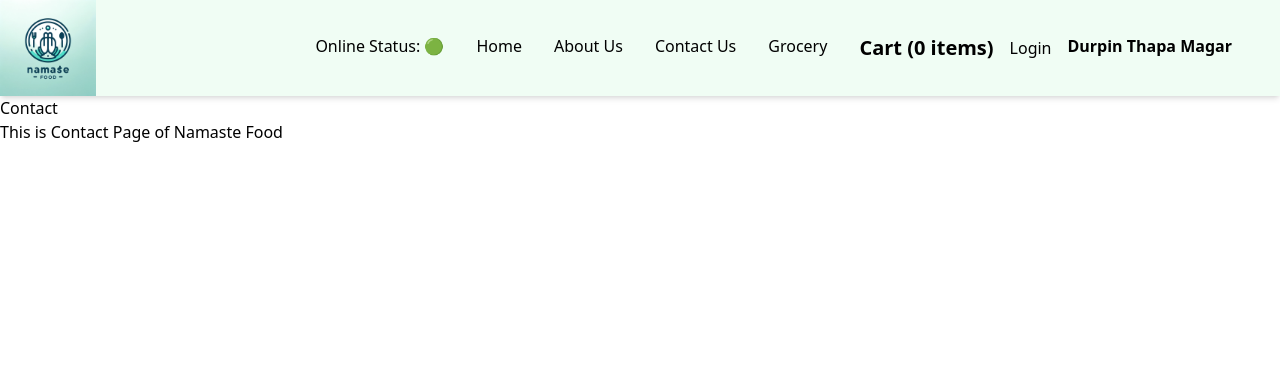
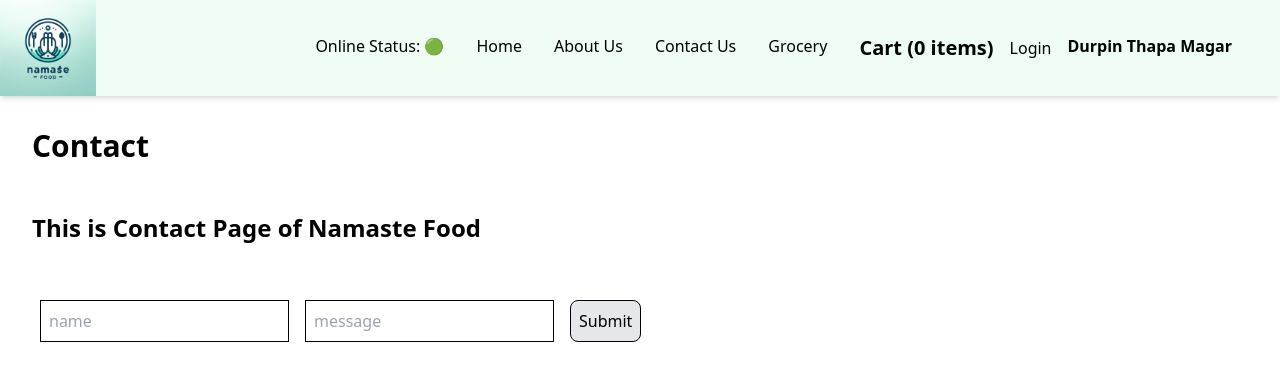
Before and after one commit to durpintm/namaste-food, a React (Vite) app: page /contact in a window 1280 px wide. Shown: the top 380 px of the page. Built offline with nearby package versions, Linux system fonts and the light colour scheme.

Commit message:
Writing test cases for Contact Us page

```diff
--- a/babel.config.js
+++ b/babel.config.js
@@ -1,3 +1,6 @@
 module.exports = {
-  presets: [["@babel/preset-env", { targets: { node: "current" } }]],
+  presets: [
+    ["@babel/preset-env", { targets: { node: "current" } }],
+    ["@babel/preset-react", { runtime: "automatic" }],
+  ],
 };
--- a/package.json
+++ b/package.json
@@ -25,6 +25,8 @@
   "devDependencies": {
     "@babel/core": "^7.24.4",
     "@babel/preset-env": "^7.24.4",
+    "@babel/preset-react": "^7.24.1",
+    "@testing-library/jest-dom": "^6.4.2",
     "@testing-library/react": "^15.0.2",
     "autoprefixer": "^10.4.19",
     "babel-jest": "^29.7.0",
--- a/src/components/Contact.js
+++ b/src/components/Contact.js
@@ -1,8 +1,25 @@
 const Contact = () => {
   return (
     <div>
-      <h1>Contact</h1>
-      <h2>This is Contact Page of Namaste Food</h2>
+      <h1 className="font-bold text-3xl p-4 m-4">Contact</h1>
+      <h2 className="font-bold text-2xl p-4 m-4">
+        This is Contact Page of Namaste Food
+      </h2>
+      <form className="p-4 m-4">
+        <input
+          className="border border-black p-2 m-2"
+          type="text"
+          placeholder="name"
+        ></input>
+        <input
+          className="border border-black p-2 m-2"
+          type="text"
+          placeholder="message"
+        ></input>
+        <button className="border border-black p-2 m-2 bg-gray-200 rounded-lg">
+          Submit
+        </button>
+      </form>
     </div>
   );
 };
```
Also changed, not shown: Notes/notes.txt, 2 other files (tests, documents, lock files or other folders).
